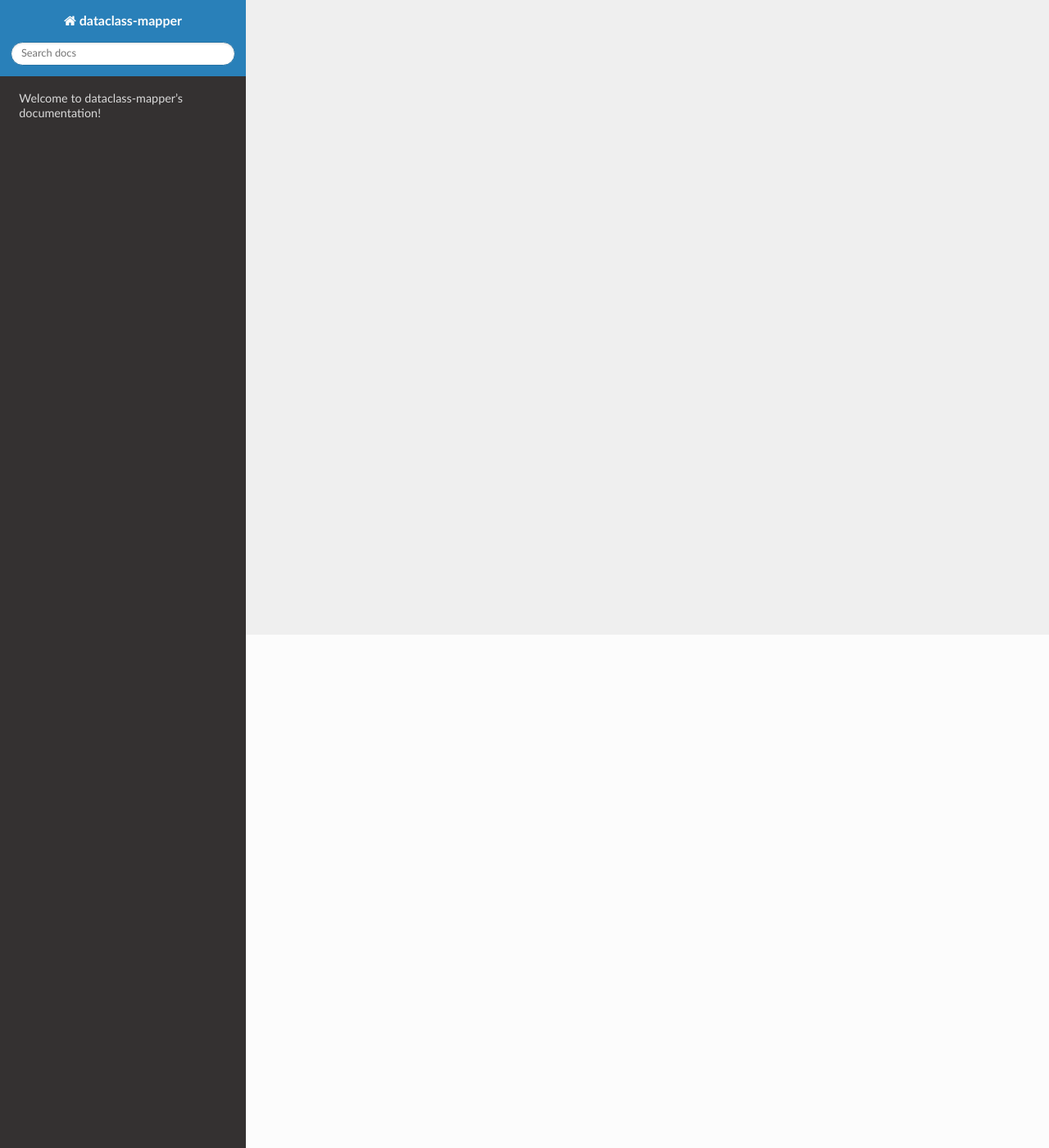
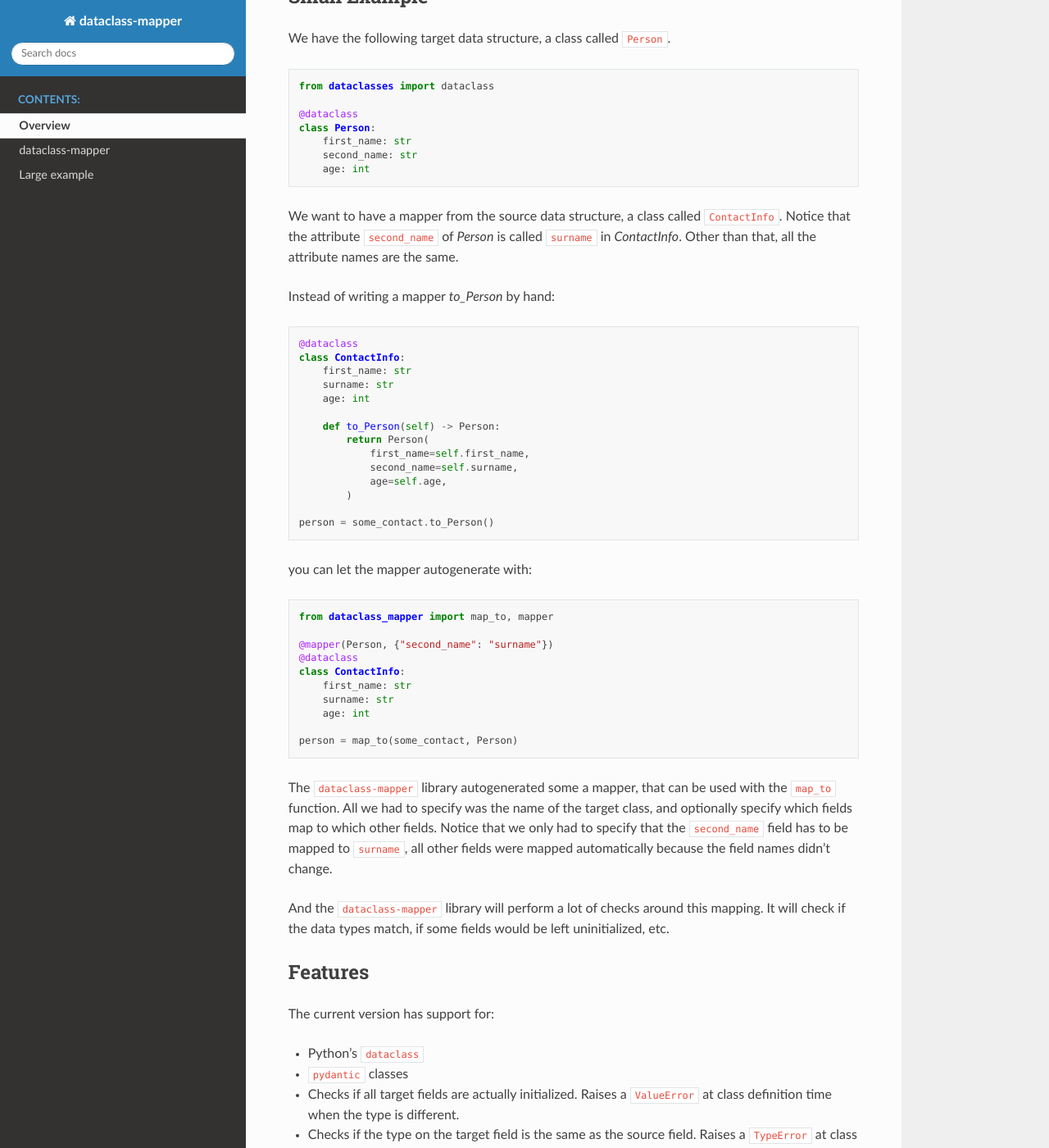
Before and after one commit to dataclass-mapper/dataclass-mapper, a Sphinx documentation site: the page built from docs/index.rst, in a window 1280 px wide and 1400 px high, scrolled down 626 px. Shown: the whole window at 82% size. Built offline with Sphinx 7.4.7 and the Read the Docs theme 2.0.0, drawn with Linux system fonts in a browser that asks for light colours; some of the changed text lies outside the part shown.

Commit message:
improve documentation

```diff
--- /dev/null
+++ b/README.rst
@@ -0,0 +1,140 @@
+dataclass-mapper
+================
+
+|pypi| |support| |licence| |readthedocs| |build| |coverage|
+
+.. |pypi| image:: https://img.shields.io/pypi/v/dataclass-mapper.svg?style=flat-square
+    :target: https://pypi.org/project/dataclass-mapper/
+    :alt: pypi version
+
+.. |support| image:: https://img.shields.io/pypi/pyversions/dataclass-mapper.svg?style=flat-square
+    :target: https://pypi.org/project/dataclass-mapper/
+    :alt: supported Python version
+
+.. |build| image:: https://github.com/dataclass-mapper/dataclass-mapper/actions/workflows/test.yml/badge.svg
+    :target: https://github.com/dataclass-mapper/dataclass-mapper/actions
+    :alt: build status
+
+.. |coverage| image:: https://codecov.io/gh/dataclass-mapper/dataclass-mapper/branch/main/graphs/badge.svg?branch=main
+    :target: https://codecov.io/gh/dataclass-mapper/dataclass-mapper?branch=main
+    :alt: Code coverage
+
+.. |licence| image:: https://img.shields.io/pypi/l/dataclass-mapper.svg?style=flat-square
+    :target: https://pypi.org/project/dataclass-mapper/
+    :alt: licence
+
+.. |readthedocs| image:: https://img.shields.io/readthedocs/dataclass-mapper/latest.svg?style=flat-square&label=Read%20the%20Docs
+   :alt: Read the documentation at https://dataclass-mapper.readthedocs.io/en/latest/
+   :target: https://dataclass-mapper.readthedocs.io/en/latest/
+
+Writing mapper methods between two similar dataclasses is boring, need to be actively maintained and are error-prone.
+Much better to let a library auto-generate them for you.
+
+This library makes it easy to autogenerate mappers, makes sure that the types between source and target class match, and that all fields of the target class are actually mapped to.
+Most of those checks are already done at class definition time, not when the mappings are run.
+It supports Python's dataclasses and also Pydantic models, and can also map between those two.
+
+Installation
+------------
+
+``dataclass-mapper`` can be installed using:
+
+.. code-block:: bash
+
+    pip install dataclass-mapper
+    # or for Pydantic support
+    pip install dataclass-mapper[pydantic]
+
+Small Example
+-------------
+
+We have the following target data structure, a class called ``Person``.
+
+.. code-block:: python
+
+    from dataclasses import dataclass
+
+    @dataclass
+    class Person:
+        first_name: str
+        second_name: str
+        age: int
+
+We want to have a mapper from the source data structure, a class called ``ContactInfo``.
+Notice that the attribute ``second_name`` of `Person` is called ``surname`` in `ContactInfo`.
+Other than that, all the attribute names are the same.
+
+Instead of writing a mapper `to_Person` by hand:
+
+.. code-block:: python
+
+    @dataclass
+    class ContactInfo:
+        first_name: str
+        surname: str
+        age: int
+
+        def to_Person(self) -> Person:
+            return Person(
+                first_name=self.first_name,
+                second_name=self.surname,
+                age=self.age,
+            )
+
+    person = some_contact.to_Person()
+
+you can let the mapper autogenerate with:
+
+.. code-block:: python
+
+    from dataclass_mapper import map_to, mapper
+
+    @mapper(Person, {"second_name": "surname"})
+    @dataclass
+    class ContactInfo:
+        first_name: str
+        surname: str
+        age: int
+
+    person = map_to(some_contact, Person)
+
+The ``dataclass-mapper`` library autogenerated some a mapper, that can be used with the ``map_to`` function.
+All we had to specify was the name of the target class, and optionally specify which fields map to which other fields.
+Notice that we only had to specify that the ``second_name`` field has to be mapped to ``surname``,
+all other fields were mapped automatically because the field names didn't change.
+
+And the ``dataclass-mapper`` library will perform a lot of checks around this mapping.
+It will check if the data types match, if some fields would be left uninitialized, etc.
+
+Features
+--------
+
+The current version has support for:
+
+* Python's ``dataclass``
+* ``pydantic`` classes
+* Checks if all target fields are actually initialized.
+  Raises a ``ValueError`` at class definition time when the type is different.
+* Checks if the type on the target field is the same as the source field.
+  Raises a ``TypeError`` at class definition time when the type is different.
+* Recursive dataclasses
+* ``USE_DEFAULT`` for values that you don't wanna set but have a default value/factory.
+* ``Optional`` types (mapping from an non-optional to an optional field, or to an optional field with default values/fields).
+  Raises a ``TypeError`` at class definition time when an optional type is mapped to a non-optional type.
+* ``List`` types
+* Mapper in both direction with ``mapper`` and ``mapper_from``.
+* Assign Values with lambdas (e.g. ``{"x": lambda: 42}``)
+* Custom mapping computations with with lambdas (e.g. ``{"x": lambda self: self.x + 1}``)
+
+Still missing features:
+
+* ``Union`` types
+* ``Dict`` types
+* Aliases in `pydantic` classes
+* Checking if all source attributes were used
+* SQLAlchemy ORM / attr
+
+License
+-------
+
+The project is released under the `MIT license <https://github.com/dataclass-mapper/dataclass-mapper/blob/main/LICENSE.md>`_.
--- a/dataclass_mapper/__init__.py
+++ b/dataclass_mapper/__init__.py
@@ -1,4 +1,4 @@
-__version__ = "0.5.0"
+__version__ = "1.0.2"
 
 from .mapper import map_to, mapper, mapper_from
 from .mapping_method import Other
--- a/docs/conf.py
+++ b/docs/conf.py
@@ -10,9 +10,10 @@
 # add these directories to sys.path here. If the directory is relative to the
 # documentation root, use os.path.abspath to make it absolute, like shown here.
 #
-# import os
-# import sys
-# sys.path.insert(0, os.path.abspath('.'))
+import os
+import sys
+
+sys.path.insert(0, os.path.abspath(".."))
 
 
 # -- Project information -----------------------------------------------------
@@ -22,7 +23,7 @@ copyright = "2022, Jakob Kogler"
 author = "Jakob Kogler"
 
 # The full version, including alpha/beta/rc tags
-release = "0.5.0"
+release = "1.0.2"
 
 
 # -- General configuration ---------------------------------------------------
@@ -30,7 +31,7 @@ release = "0.5.0"
 # Add any Sphinx extension module names here, as strings. They can be
 # extensions coming with Sphinx (named 'sphinx.ext.*') or your custom
 # ones.
-extensions = []
+extensions = ["sphinx.ext.autodoc"]
 
 # Add any paths that contain templates here, relative to this directory.
 templates_path = ["_templates"]
--- a/docs/index.rst
+++ b/docs/index.rst
@@ -1,12 +1,9 @@
-Welcome to dataclass-mapper's documentation!
-============================================
-
-Writing mapper methods between two similar dataclasses is boring and error-prone.
-Much better to let a library auto-generate them for you.
-
-This library makes sure that all fields of the target class are actually mapped to (already at the module import time), and also provides helper mappers for variables that don't change their names.
-It supports Python's dataclasses and also Pydantic models.
+.. include:: ../README.rst
 
 .. toctree::
    :maxdepth: 2
    :caption: Contents:
+
+   Overview <self>
+   dataclass-mapper <dataclass-mapper>
+   Large example <example>
--- a/pyproject.toml
+++ b/pyproject.toml
@@ -1,10 +1,10 @@
 [tool.poetry]
 name = "dataclass-mapper"
-version = "1.0.1"
+version = "1.0.2"
 description = "Autogenerate mappings between dataclasses"
 authors = ["Jakob Kogler <jakob.kogler@gmail.com>"]
 
-readme = "README.md"
+readme = "README.rst"
 license = "MIT"
 
 repository = "https://github.com/dataclass-mapper/dataclass-mapper"
```
Also changed, not shown: README.md (deleted, +0 -135 lines), docs/dataclass-mapper.rst (added, +8 -0 lines), docs/example.rst (added, +88 -0 lines), 2 other files.
